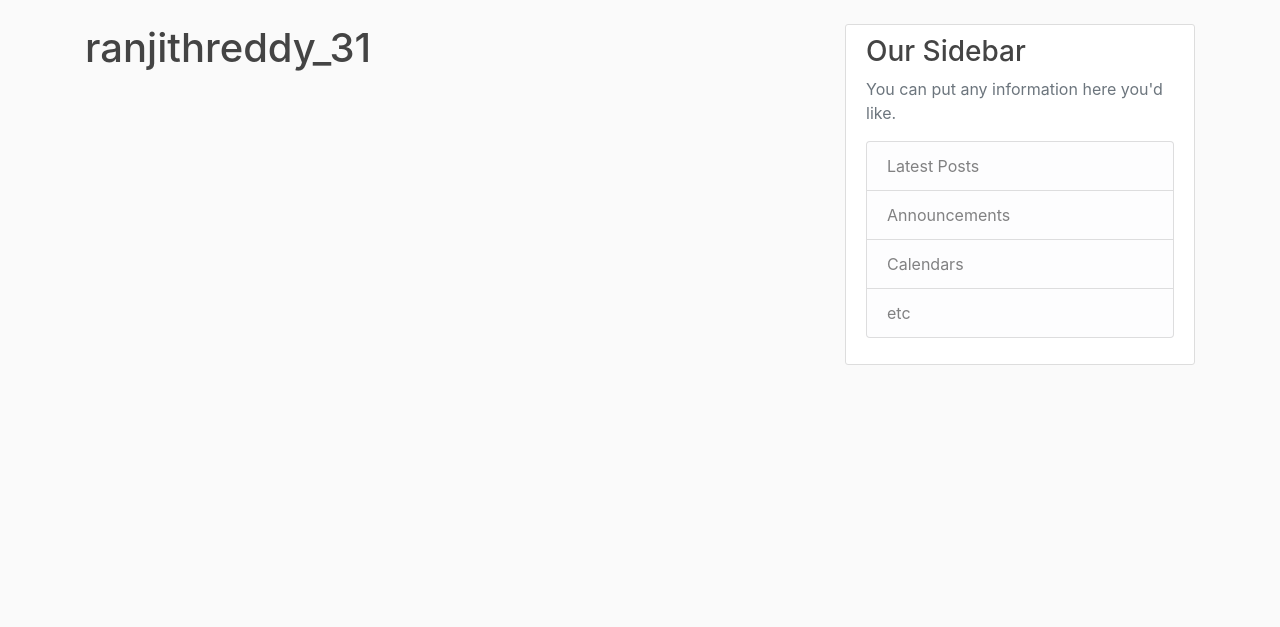
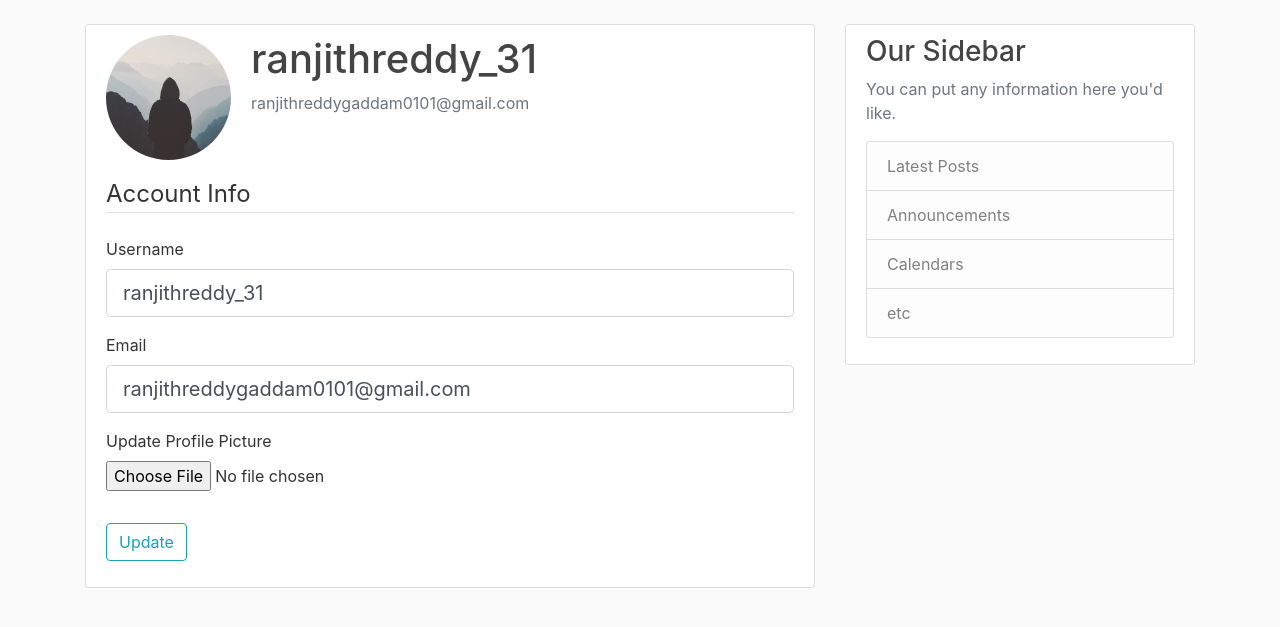
Before and after one commit to ranjithreddy-31/myBlog, a Flask app: page /account in a window 1280 px wide. Shown: the part 56-683 px from the top of the page. Run offline with Flask 3, Linux system fonts and the light colour scheme; a user stored in the database is signed in; some libraries are stand-ins or nearby versions.

Commit message:
Add profile Pic

```diff
--- a/flaskBlog/forms.py
+++ b/flaskBlog/forms.py
@@ -1,7 +1,9 @@
 from flask_wtf import FlaskForm
+from flask_wtf.file import FileField, FileAllowed
 from wtforms import StringField, PasswordField, SubmitField, BooleanField
 from wtforms.validators import DataRequired, Length, Email, EqualTo, ValidationError
 from flaskBlog.models import User
+from flask_login import current_user
 
 class RegistrationForm(FlaskForm):
     username = StringField('Username',
@@ -26,3 +28,22 @@ class LoginForm(FlaskForm):
     password = PasswordField('Password', validators=[DataRequired()])
     remember = BooleanField('Remember Me')
     submit = SubmitField('Login')
+
+class UpdateAccountForm(FlaskForm):
+    username = StringField('Username',
+                           validators=[DataRequired(), Length(min = 2, max = 20)])
+    email = StringField('Email', validators=[DataRequired(), Email()])
+    picture = FileField('Update Profile Picture', validators=[FileAllowed(['jpg','png'])])
+    submit = SubmitField('Update')
+
+    def validate_username(self,username):
+        if username.data != current_user.username:
+            user = User.query.filter_by(username = username.data).first()
+            if user is not None:
+                raise ValidationError("Username already exists. Please choose a different one!!")
+
+    def validate_email(self,email):
+        if email.data != current_user.email:
+            user = User.query.filter_by(email = email.data).first()
+            if user is not None:
+                raise ValidationError("Email already exists. Please choose a different one!!")
--- a/flaskBlog/routes.py
+++ b/flaskBlog/routes.py
@@ -1,5 +1,8 @@
+import os
+import secrets
+from PIL import Image
 from flask import render_template, url_for, flash, redirect, request
-from flaskBlog.forms import RegistrationForm, LoginForm
+from flaskBlog.forms import RegistrationForm, LoginForm, UpdateAccountForm
 from flaskBlog.models import User, Post
 from flaskBlog import app, db, bcrypt
 from flask_login import login_user, current_user, logout_user, login_required
@@ -63,7 +66,32 @@ def logout():
     logout_user()
     return redirect(url_for('home'))
 
-@app.route("/account")
+def save_picture(form_picture):
+    random_hex = secrets.token_hex(8)
+    _, f_ext = os.path.splitext(form_picture.filename)
+    picture_fn = random_hex + f_ext
+    picture_path = os.path.join(app.root_path, 'static/profile_pics', picture_fn)
+    output_size = (125, 125)
+    img = Image.open(form_picture)
+    img.thumbnail(output_size)
+    img.save(picture_path)
+    return picture_fn
+
+@app.route("/account", methods = ['GET', 'POST'])
 @login_required
 def account():
-    return render_template('account.html', title = "account")
+    form = UpdateAccountForm()
+    if form.validate_on_submit():
+        if form.picture.data:
+            picture_file_name = save_picture(form.picture.data)
+            current_user.image_file = picture_file_name
+        current_user.username = form.username.data
+        current_user.email = form.email.data
+        db.session.commit()
+        flash('Your account has been updated!', 'success')
+        return redirect(url_for('account'))
+    elif request.method == 'GET':
+        form.username.data = current_user.username
+        form.email.data = current_user.email
+    image_file = url_for('static', filename = 'profile_pics/' + current_user.image_file)
+    return render_template('account.html', title = "account", image_file = image_file, form = form)
--- a/flaskBlog/templates/account.html
+++ b/flaskBlog/templates/account.html
@@ -1,4 +1,57 @@
 {% extends "layout.html" %}
 {% block content %}
-    <h1>{{ current_user.username }}</h1>
+    <div class="content-section">
+        <div class="media">
+            <img class="rounded-circle account-img" src="{{ image_file }}">
+            <div class="media-body">
+                <h2 class="account-heading">{{ current_user.username }}</h2>
+                <p class="text-secondary">{{ current_user.email }}</p>
+            </div>
+        </div>
+
+            <form method="POST" action="" enctype="multipart/form-data">
+                {{ form.hidden_tag() }}
+                <fieldset class="form-group">
+                    <legend class="border-bottom mb-4">Account Info</legend>
+                    <div class="form-group">
+                        {{ form.username.label(class="form-control-label") }}
+
+                        {% if form.username.errors %}
+                            {{ form.username(class="form-control form-control-lg is-invalid") }}
+                            <div class="invalid-feedback">
+                                {% for error in form.username.errors %}
+                                    <span>{{ error }}</span>
+                                {% endfor %}
+                            </div>
+                        {% else %}
+                            {{ form.username(class="form-control form-control-lg") }}
+                        {% endif %}
+                    </div>
+                    <div class="form-group">
+                        {{ form.email.label(class="form-control-label") }}
+                        {% if form.email.errors %}
+                            {{ form.email(class="form-control form-control-lg is-invalid") }}
+                            <div class="invalid-feedback">
+                                {% for error in form.email.errors %}
+                                    <span>{{ error }}</span>
+                                {% endfor %}
+                            </div>
+                        {% else %}
+                            {{ form.email(class="form-control form-control-lg") }}
+                        {% endif %}
+                    </div>
+                    <div class="form-group">
+                        {{ form.picture.label() }}
+                        {{ form.picture(class = "form-control-file") }}
+                        {% if form.picture.errors %}
+                            {% for error in form.picture.errors %}
+                                <span class="text-danger">{{ error }}</span></br>
+                            {% endfor %}
+                        {% endif %}
+                </fieldset>
+                <div class="form-group">
+                    {{ form.submit(class="btn btn-outline-info") }}
+                </div>
+            </form>
+    </div>
 {% endblock content %}
```
Also changed, not shown: flaskBlog/static/profile_pics/14b99462aeeeb04e.jpg (added), flaskBlog/static/profile_pics/8c429e3dfe0e7ad3.jpg (added), flaskBlog/static/profile_pics/default.jpg (added), instance/site.db.
